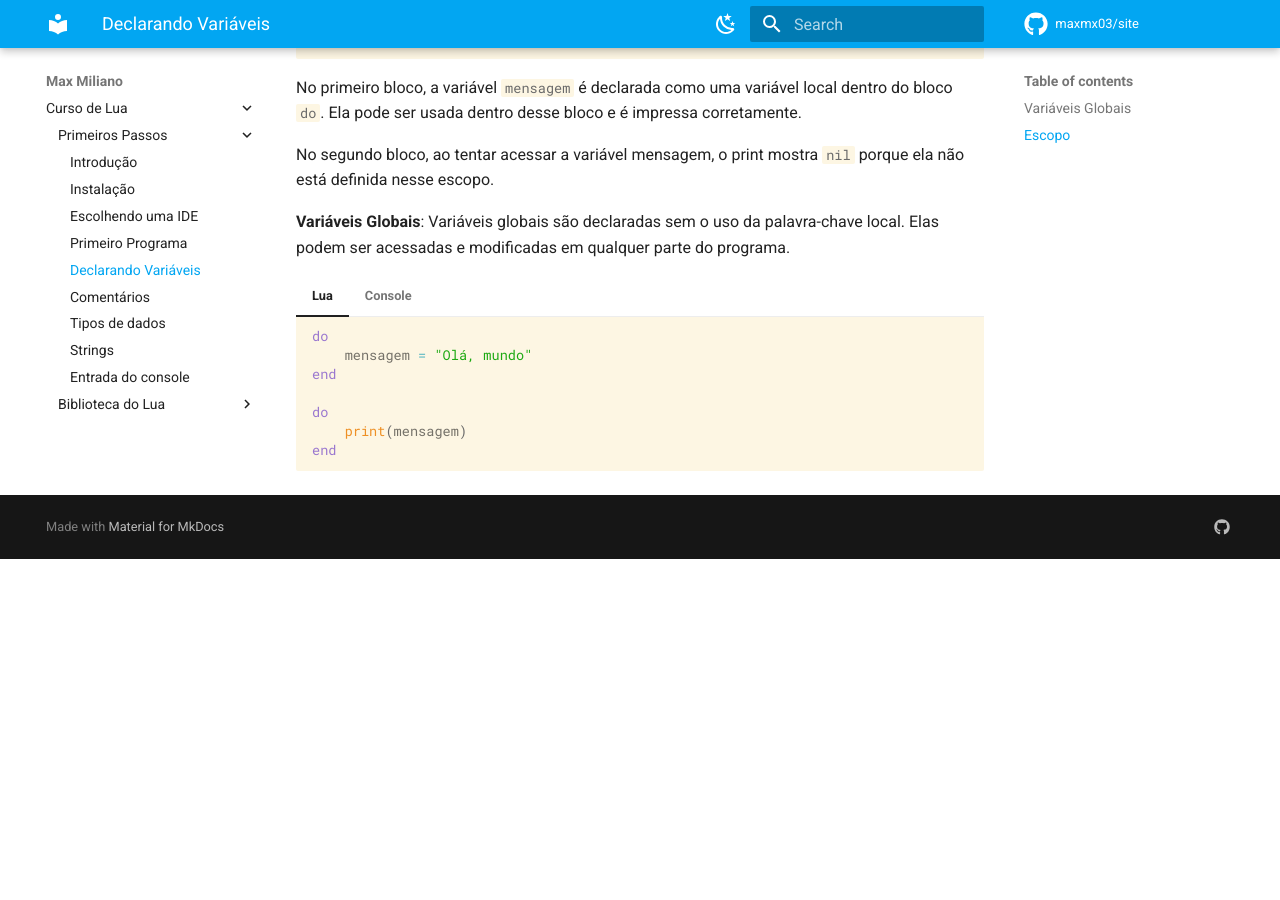
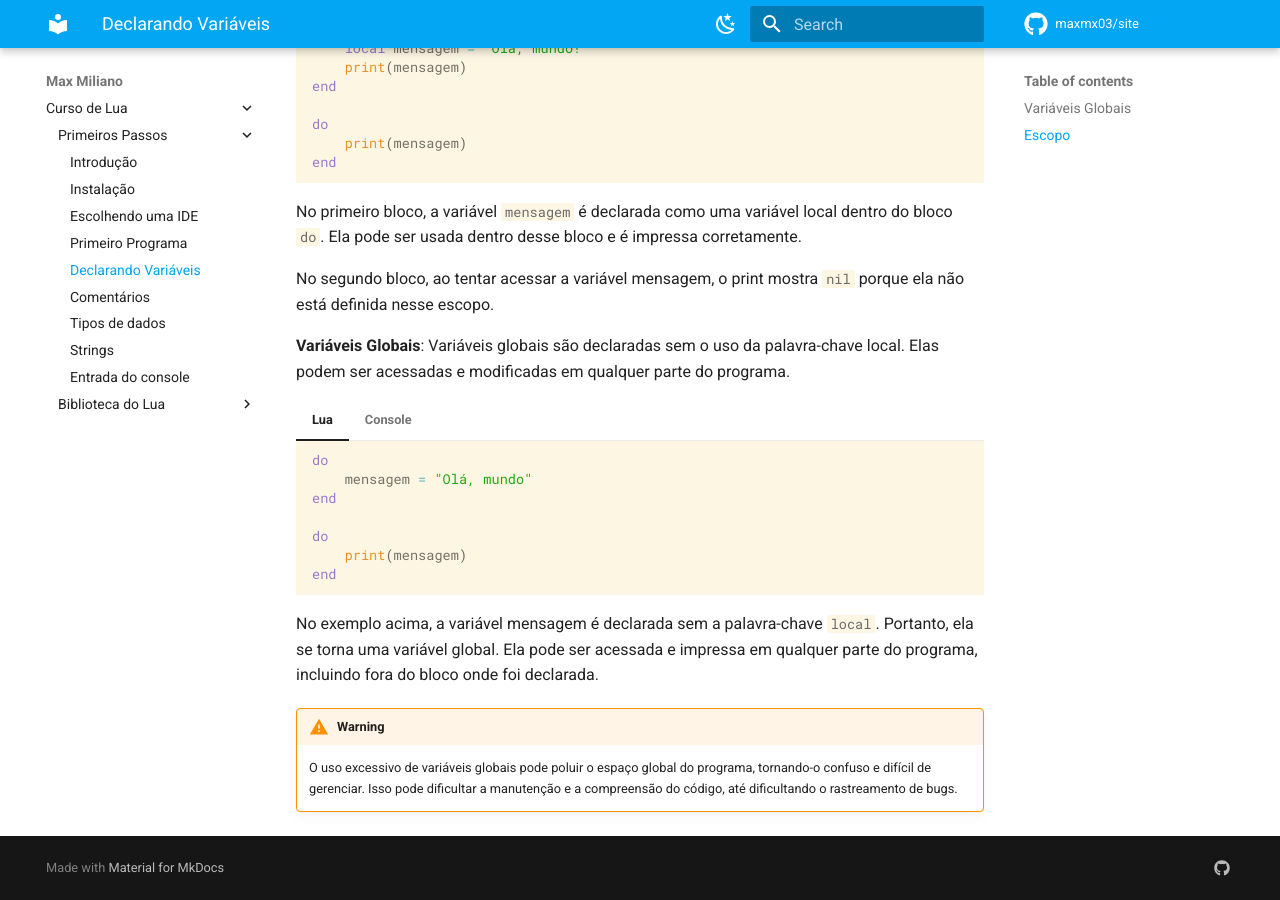
Before and after one commit to maxmx03/site, an MkDocs documentation site: the page built from docs/Lua Guide/Getting Started/variables.md, in a window 1280 px wide and 900 px high, scrolled down 1499 px. Built offline with MkDocs 1.6.1 and Material for MkDocs 9.7.7, drawn with Linux system fonts in a browser that asks for light colours; comment, search, counter and statistics services are not loaded; before the commit the page ends 2058 px from its top, so only the background shows below that; some of the changed text lies outside the part shown.

Commit message:
update: variaveis warning and tips

````diff
--- a/docs/Lua Guide/Getting Started/variables.md
+++ b/docs/Lua Guide/Getting Started/variables.md
@@ -52,6 +52,11 @@
 ```lua
 mensagem = "Olá, mundo!"
 ```
+
+!!! tip
+
+    Quando uma variável global é atribuída, ela mantém seu valor até que seja
+    alterada ou o programa termine sua execução.
 
 ## Escopo
 
@@ -109,3 +114,14 @@
     ```bash
     Olá, mundo
     ```
+
+No exemplo acima, a variável mensagem é declarada sem a palavra-chave `local`.
+Portanto, ela se torna uma variável global. Ela pode ser acessada e impressa
+em qualquer parte do programa, incluindo fora do bloco onde foi declarada.
+
+!!! warning
+
+    O uso excessivo de variáveis globais pode poluir o espaço global do
+    programa, tornando-o confuso e difícil de gerenciar. Isso pode dificultar a
+    manutenção e a compreensão do código, até dificultando o rastreamento
+    de bugs.
````
